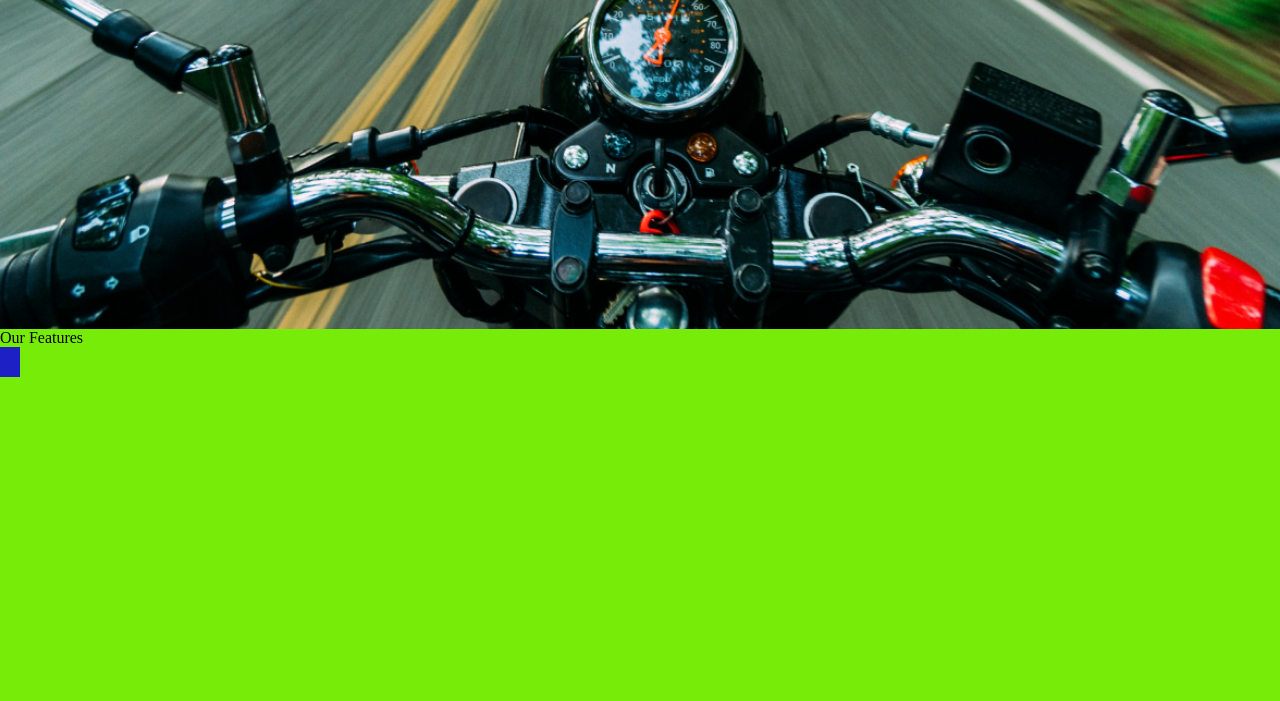
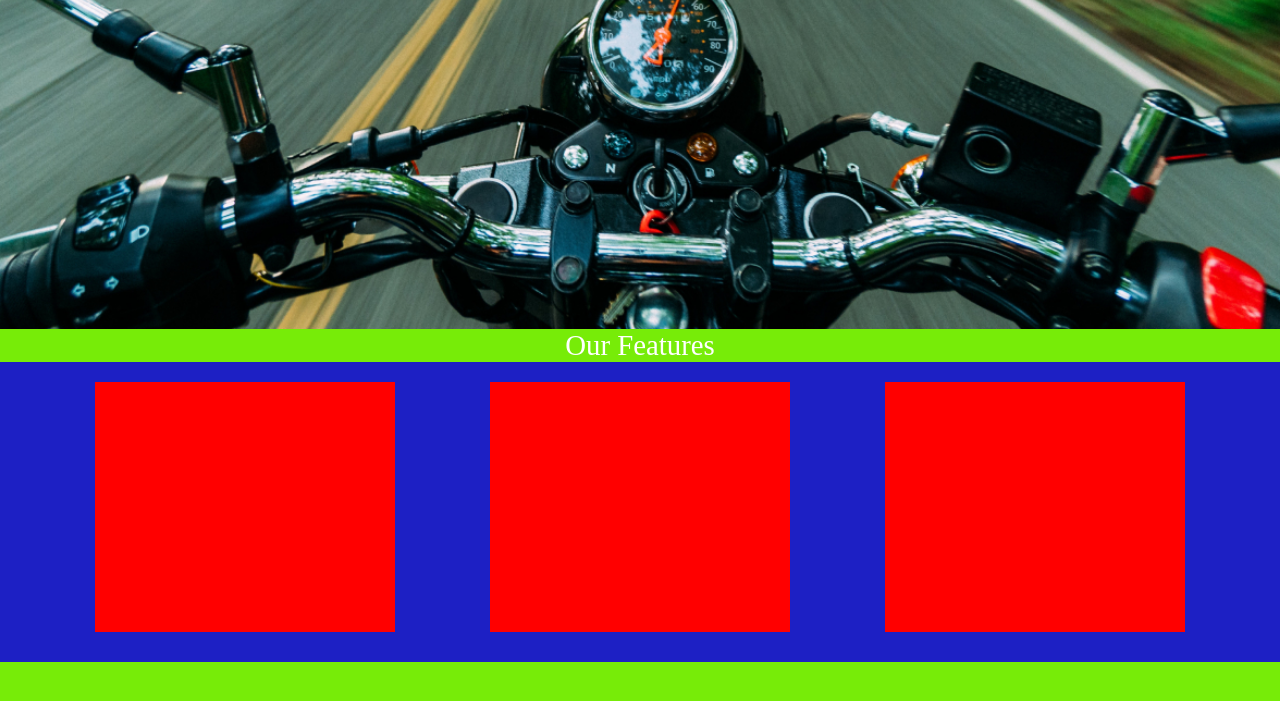
Before and after one commit to AAYUSKARKI/TRIPLINK, a plain HTML site: page index.html in a window 1280 px wide. Shown: the part 471-1172 px from the top of the page. Drawn offline with Linux system fonts and the light colour scheme.

Commit message:
feature section modified

```diff
--- a/style.css
+++ b/style.css
@@ -142,9 +142,19 @@ section.ourfeatures
 }
 section.ourfeatures .feature{
     display: flex;
-
-    height: 30px;
-    width: 20px;
-    justify-content: space-between;
+    height: 300px;
+    width: 100%;
+    justify-content: space-evenly;
     background-color: #1d20c4;
 }
+.ft1,.ft2,.ft3{
+    height: 250px;
+    width: 300px;
+    background-color: red;
+    margin: 20px 0;
+}
+.ourfeatures p{
+    color: white;
+     text-align: center;
+     font-size: 1.8rem;
+}
```
